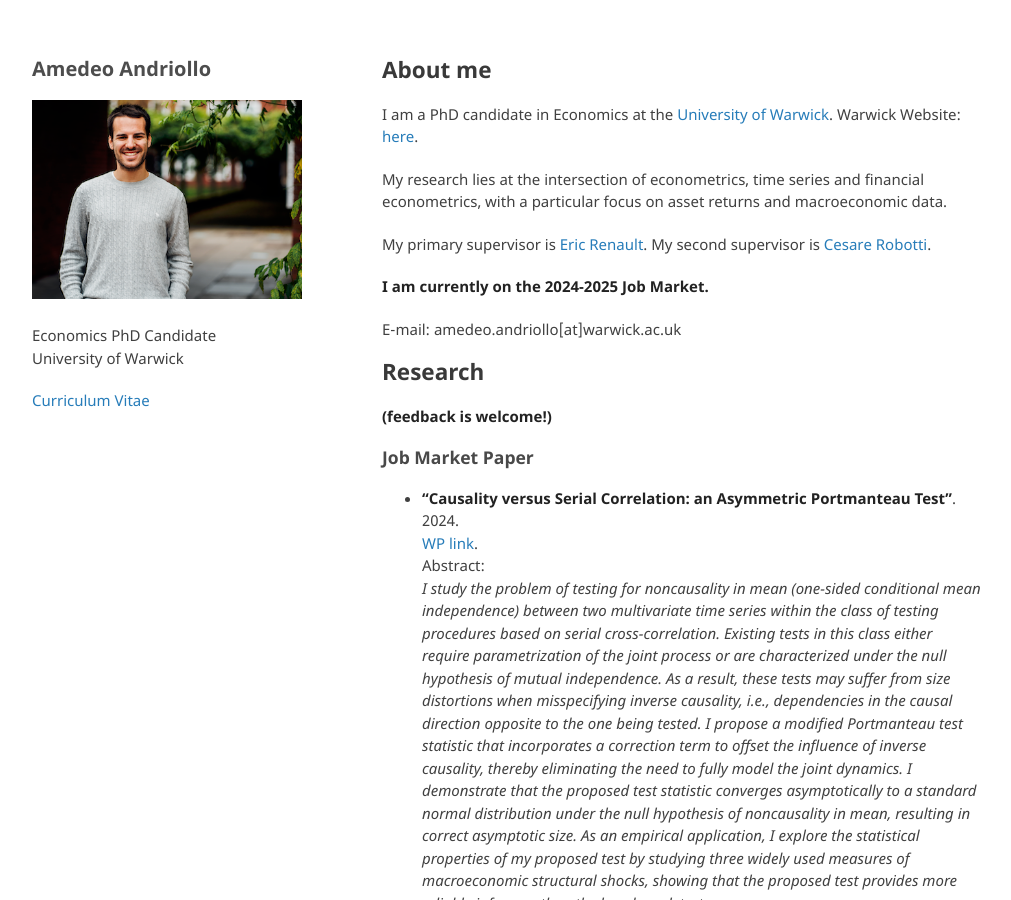
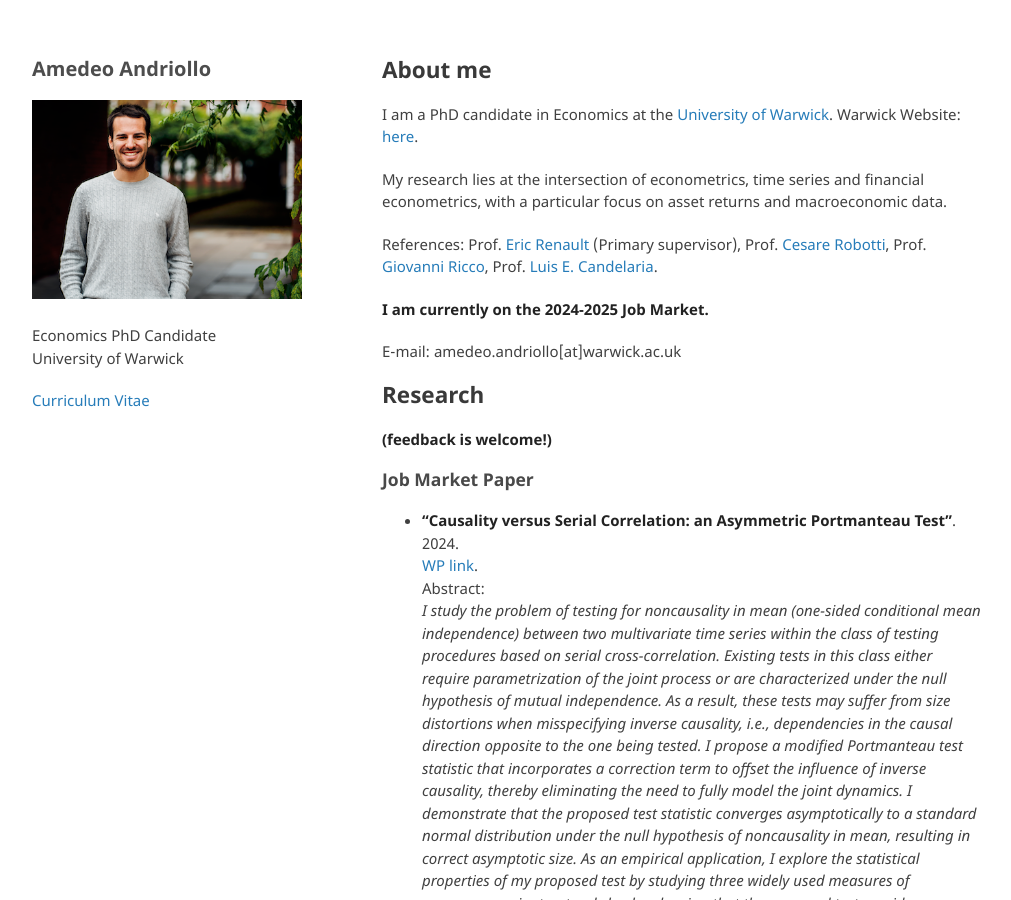
Before and after one commit to amandri/amandri.github.io, a Jekyll site: the page built from index.md, in a window 1280 px wide and 900 px high. Shown: the whole window, without its empty margins (133-1144 px from the left). Built offline with Jekyll 4.4.1, drawn with Linux system fonts in a browser that asks for light colours; the repository's description, which GitHub fills in, is left out; our own code applies the rules of GitHub Pages for plain Markdown files.

Commit message:
Update index.md

```diff
--- a/index.md
+++ b/index.md
@@ -8,7 +8,7 @@ I am a PhD candidate in Economics at the [University of Warwick](https://warwick
 
 My research lies at the intersection of econometrics, time series and financial econometrics, with a particular focus on asset returns and macroeconomic data.
 
-My primary supervisor is [Eric Renault](https://warwick.ac.uk/fac/soc/economics/staff/emrrenault/#). My second supervisor is [Cesare Robotti](https://www.cesarerobotti.com).
+References: Prof. [Eric Renault](https://warwick.ac.uk/fac/soc/economics/staff/emrrenault/#) (Primary supervisor), Prof. [Cesare Robotti](https://www.cesarerobotti.com), Prof. [Giovanni Ricco](https://www.giovanni-ricco.com), Prof. [Luis E. Candelaria](https://lecandelaria.github.io).
 
  **I am currently on the 2024-2025 Job Market.**
 
```
